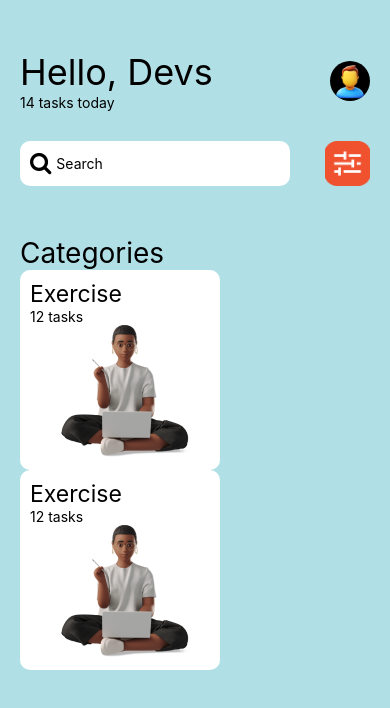
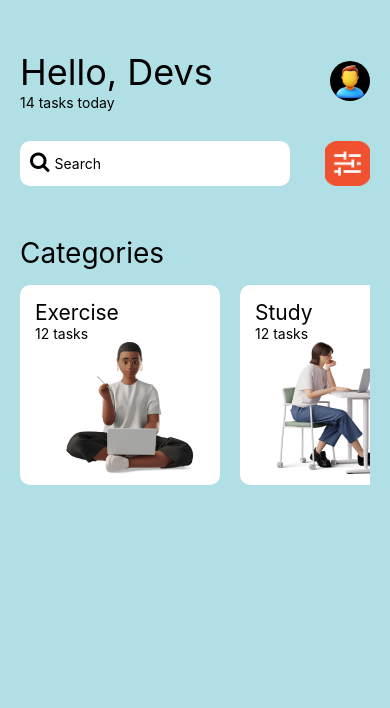
Before and after one commit to nanagyanfosu/rn-assignment3-11303292, a React Native app in the folder my-app2/: screen / in a window 390 px wide. Shown: the top 708 px of the page. Built offline with nearby package versions, Linux system fonts and the light colour scheme.

Commit message:
added two cards to 'categories' section and allowed scrollability horizontally

```diff
--- a/my-app2/App.js
+++ b/my-app2/App.js
@@ -16,7 +16,7 @@ export default function App() {
 
       <View style={styles.searchRow}>
         <View style={styles.searchSection}>
-          <Icon style={styles.searchIcon} name="search" size={23} color="black" backgroundColor="white" />
+          <Icon style={styles.searchIcon} name="search" size={21} color="black" backgroundColor="white" />
           <TextInput style={styles.input} placeholder='Search'></TextInput>
         </View>
         <Image source={require('./assets/Group 2.png')} style={{ width: 45, height: 45 }} />
@@ -29,17 +29,35 @@ export default function App() {
         </View>
 
         <View style={styles.generalContent}>
+          <ScrollView horizontal={true} showsHorizontalScrollIndicator={false}>
+
+            <View style={{ flexDirection: 'row', paddingTop: 15 }}>
               <View style={styles.card} backgroundColor="white">
-            <Text style={{ fontSize: 23 }}>Exercise</Text>
+                <Text style={{ fontSize: 21 }}>Exercise</Text>
                 <Text>12 tasks</Text>
                 <Image source={require('./assets/young woman working online.png')} style={{ padding: 10, marginHorizontal: 20 }} />
               </View>
+
+              <View style={styles.card} backgroundColor="white">
+                <Text style={{ fontSize: 21 }}>Study</Text>
+                <Text>12 tasks</Text>
+                <Image source={require('./assets/young woman working at desk.png')} style={{ padding: 10, marginHorizontal: 20 }} />
               </View>
 
               <View style={styles.card} backgroundColor="white">
-          <Text style={{ fontSize: 23 }}>Exercise</Text>
+                <Text style={{ fontSize: 21 }}>Exercise</Text>
                 <Text>12 tasks</Text>
                 <Image source={require('./assets/young woman working online.png')} style={{ padding: 10, marginHorizontal: 20 }} />
+              </View>
+
+              <View style={styles.card} backgroundColor="white">
+                <Text style={{ fontSize: 21 }}>Study</Text>
+                <Text>12 tasks</Text>
+                <Image source={require('./assets/young woman working at desk.png')} style={{ padding: 10, marginHorizontal: 20 }} />
+              </View>
+
+            </View>
+          </ScrollView>
         </View>
 
       </View>
@@ -93,14 +111,9 @@ const styles = StyleSheet.create({
     borderRadius: 10,
     height: 200,
     width: 200,
-    padding: 10,
+    padding: 15,
+    marginRight: 20,
 
-  },
-
-  generalContent: {
-    flexDirection: 'row',
-    alignItems: 'center',
-    justifyContent: 'space-between',
-  },
+  }
 
 });
```
Lines whose indentation alone changed are shown as unchanged.
